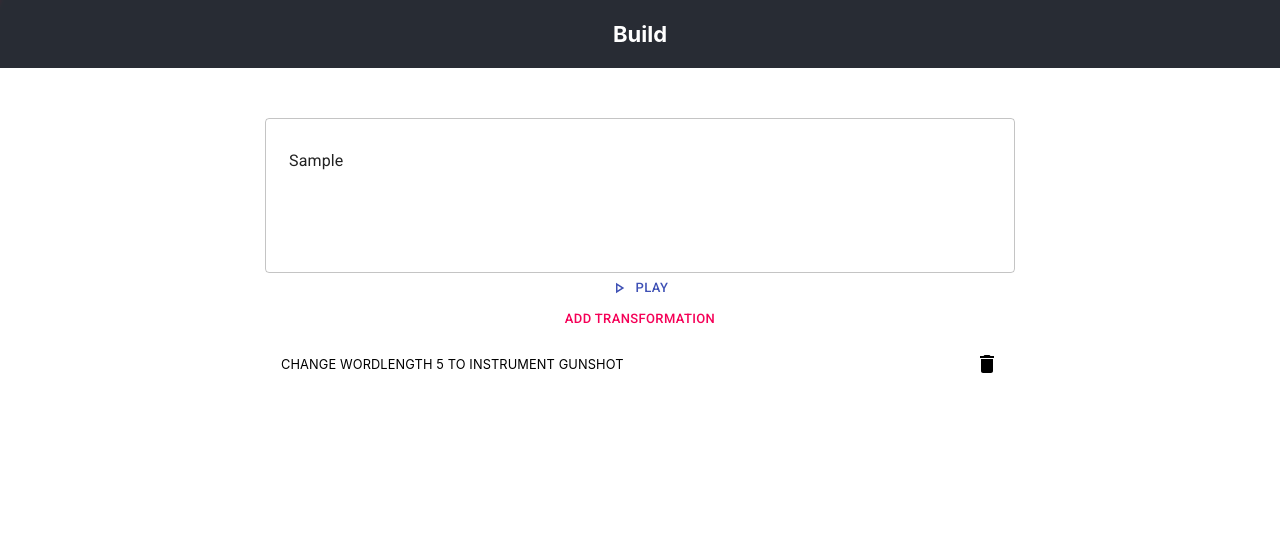
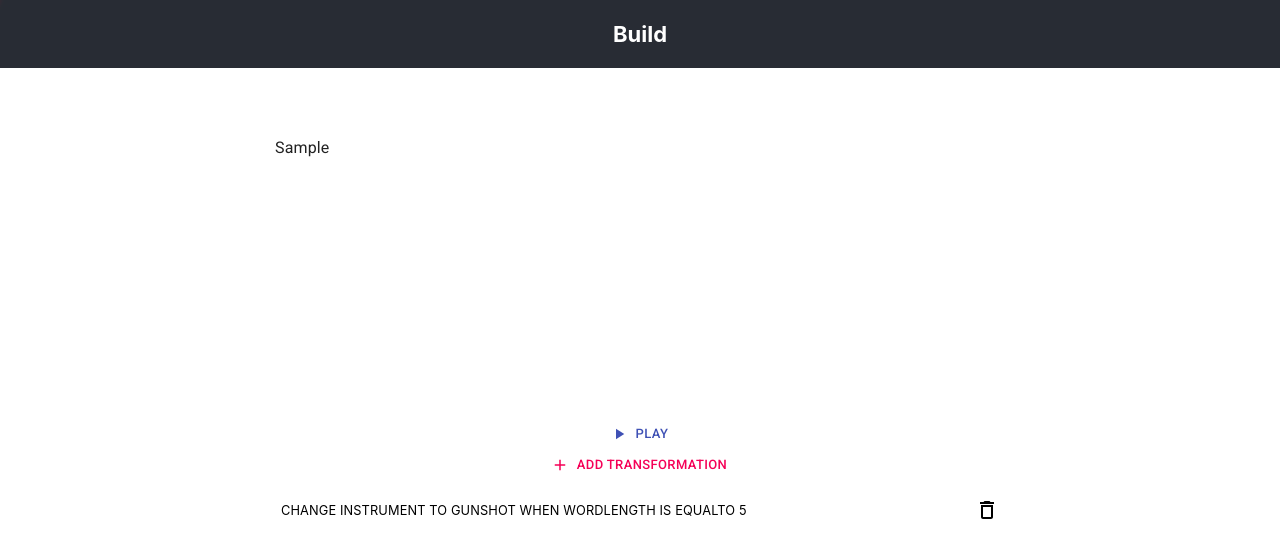
Before and after one commit to eyung/singling-web, a React (Create React App) app: page / in a window 1280 px wide. Both pictures are taken after typing "Sample" into the empty fields and a click on the button "ADD TRANSFORMATION". Shown: the top 558 px of the page. Built offline with nearby package versions, Linux system fonts and the light colour scheme.

Commit message:
Styling changes

```diff
--- a/src/App.css
+++ b/src/App.css
@@ -73,10 +73,12 @@ html, body, #app, #app>div {
 
 }
 
-#userTextArea {
+#textfield {
   display: inline-block;
   padding: 15px 10px;
   line-height: 140%;
+  caret-color: #3f51b5;
+  margin-bottom: 2rem;
 }
 
 #btnStack {
--- a/src/App.js
+++ b/src/App.js
@@ -1,11 +1,10 @@
-import React, {Component, useState, useEffect, useRef, useCallback, Fragment} from "react";
-import ReactDOM from 'react-dom';
+import React, {Component, useState, useEffect, useRef, useCallback} from "react";
 import { TextField } from "@mui/material";
 import Button from '@material-ui/core/Button';
-import Icon from '@material-ui/core/Icon';
 import { IconButton } from "@mui/material";
-import AnimationIcon from '@mui/icons-material/Animation';
 import { PlayArrowOutlined, PlayArrowRounded, StayCurrentLandscapeOutlined } from "@material-ui/icons";
+import PlayArrowIcon from '@mui/icons-material/PlayArrow';
+import AddIcon from '@mui/icons-material/Add';
 import List from '@mui/material/List';
 import ListItem from '@mui/material/ListItem';
 import ListItemAvatar from '@mui/material/ListItemAvatar';
@@ -14,9 +13,10 @@ import ListItemText from '@mui/material/ListItemText';
 import Avatar from '@mui/material/Avatar';
 import FolderIcon from '@mui/icons-material/Folder';
 import DeleteIcon from '@mui/icons-material/Delete';
-import LabelIcon from '@mui/icons-material/Label';
+import DeleteOutlineIcon from '@mui/icons-material/DeleteOutline';
+import RemoveIcon from '@mui/icons-material/Remove';
+import PlaylistRemoveIcon from '@mui/icons-material/PlaylistRemove';
 import Grid from '@mui/material/Grid';
-import Stack from "@mui/material/Stack";
 import { Paper } from "@mui/material";
 import './App.css';
 import axios from 'axios';
@@ -85,10 +85,12 @@ const Header = () => {
 const Editor = React.memo(({value, handleTextChange}) => {
   return (
         <TextField
-            id="userTextArea"
-            variant="outlined"
+            id="textfield"
+            variant="standard"
+              InputProps = {{disableUnderline: true}}
             multiline
-            rows={4}
+            rows={10}
+            autoFocus
             value={value}
             onChange={e => handleTextChange(e.target.value)}
         />
@@ -111,7 +113,7 @@ const ButtonPlay = ({text, transformationsData}) => {
         size="small"
         color="primary"
         className='button'
-        startIcon={<PlayArrowOutlined/>}
+        startIcon={<PlayArrowIcon/>}
         onClick={ () => {
             setLoading(true)
             ProcessText(text, transformationsData, loadingBarRef, handleSetLoading)
@@ -186,6 +188,7 @@ const ButtonAddTransformation = ({addHandler, data}) => {
         size="small"
         color="secondary"
         className='button'
+        startIcon={<AddIcon/>}
         onClick={ () => {
           addHandler(data)
           }
@@ -197,29 +200,23 @@ const ButtonAddTransformation = ({addHandler, data}) => {
 }
 
 const TransformationItem = ({transformationsData, onTransformationAdd, data, deleteHandler}) => {
-  //const [transformationText, setTransformationText] = React.useState("")
+
   const handleTransformationAdd = useCallback(e => {
     onTransformationAdd(e.target.value)
   }, [onTransformationAdd])
-
-  const [open, setOpen] = React.useState(true);
-
-  const handleClick = () => {
-    setOpen(!open);
-  };
 
   return (
 
       <ListItem className="TransformationListItem"
         secondaryAction={
           <IconButton edge="end" aria-label="delete" onClick={deleteHandler}>
-            <DeleteIcon />
+            <DeleteOutlineIcon />
           </IconButton>
         }
       >
         <ListItemText
           //primary= {JSON.stringify(transformationsData)}
-          primary = {`CHANGE ${data.mod} ${data.modValue} TO ${data.soundMod} ${data.soundModValue}`}
+          primary = {`CHANGE ${data.soundMod} TO ${data.soundModValue} WHEN ${data.mod} IS ${data.modOperator} ${data.modValue}`}
         />
       </ListItem>
 
@@ -248,7 +245,7 @@ export default function App() {
   const deleteHandler = (removeId) => {
     setIds(ids => ids.filter(id => id !== removeId))
 
-    const reducedArr = [... transformationsData]
+    const reducedArr = [...transformationsData]
     reducedArr.splice(removeId, 1)
     setTransformationsData(reducedArr)
   }
```
